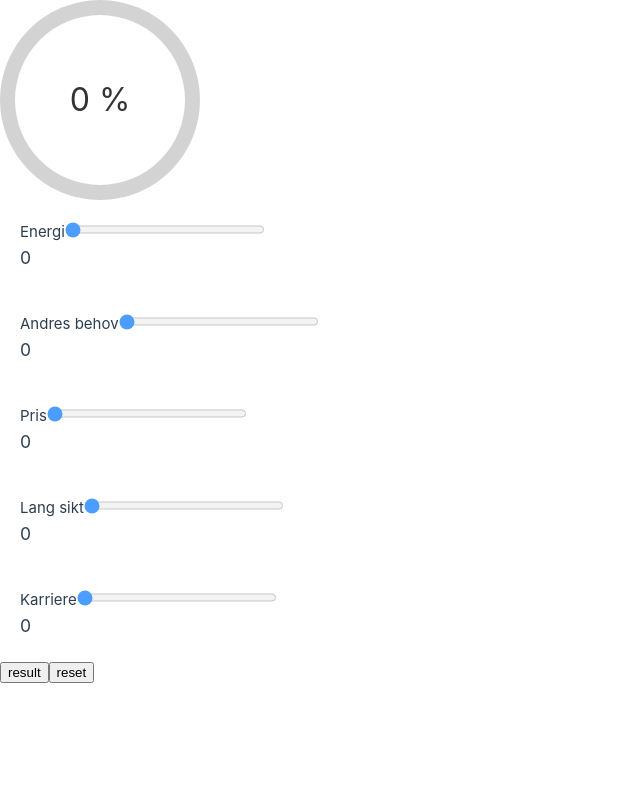
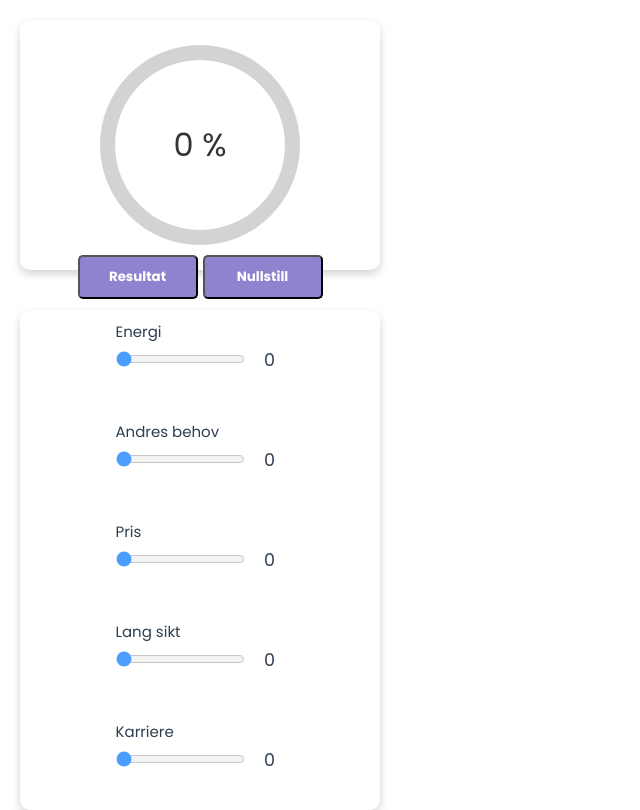
Before and after one commit to AndyKodehode/prioriteringsApp, a Vue app: page / in a window 1280 px wide. Shown: the whole page, without its empty margins (0-640 px from the left). Built offline with nearby package versions, Linux system fonts and the light colour scheme.

Commit message:
basic styling

```diff
--- a/index.html
+++ b/index.html
@@ -3,6 +3,9 @@
   <head>
     <meta charset="UTF-8">
     <link rel="icon" href="/favicon.ico">
+    <link rel="preconnect" href="https://fonts.googleapis.com">
+    <link rel="preconnect" href="https://fonts.gstatic.com" crossorigin>
+    <link href="https://fonts.googleapis.com/css2?family=Nunito:ital,wght@0,200..1000;1,200..1000&family=Poppins:ital,wght@0,100;0,200;0,300;0,400;0,500;0,600;0,700;0,800;0,900;1,100;1,200;1,300;1,400;1,500;1,600;1,700;1,800;1,900&display=swap" rel="stylesheet">
     <meta name="viewport" content="width=device-width, initial-scale=1.0">
     <title>Vite App</title>
   </head>
--- a/src/App.vue
+++ b/src/App.vue
@@ -1,11 +1,19 @@
 <template>
 
 <!--<div class="inner-circle"></div>-->
-<div>
+<div class="body">
+  <section class="topSection">
      <div class="circular-progress" >
         <div class="inner-circle"></div>
         <p class="percentage">{{precent}} %</p>
      </div>
+
+     <div class="buttonDiv">
+        <button class="topBtn" @click="showHideAnswer" >Resultat</button>
+        <button class="topBtn" @click="resetValues" >Nullstill</button>
+     </div>
+  </section>
+
 
 
 
@@ -20,7 +28,7 @@
 
 
 
-   <div v-if="isVisible" >
+   <section class="resultDiv" v-if="isVisible" >
     <ul>
        <li v-if="!energyOff" >
          {{energyMessage}}
@@ -43,64 +51,81 @@
        </li>
 
     </ul>
-  </div>
-  <div v-if="!isVisible">
+  </section>
+
+
+  <section class="sliderSection" v-if="!isVisible">
         <div  @dblclick="energyOff = !energyOff"
             :class="['padding', { notActive: energyOff }]" >
           <!--<input type="checkbox" v-model="energyOff" >-->
-          <div class="innerDiv">
-              <label for="Energi">Energi</label>
+          <div class="slideInnerDiv">
+            <div class="labelDiv">
+              <label class="label" for="Energi">Energi</label>
               <input :disabled="energyOff" class="slider" id="Energi"  @input="handleEnergyChange(values.energyValue)" type="range" min="0" max="5" v-model="values.energyValue">
+            </div>
+            <div class="slideValueDiv">
               <h3>{{values.energyValue}}</h3>
+            </div>
           </div>
         </div>
 
           <div @dblclick=" needOfOtherOff = !needOfOtherOff"
               :class="['padding', { notActive: needOfOtherOff }]">
             <!--<input type="checkbox" v-model="needOfOtherOff"  >-->
-            <label for="AndresBehov">Andres behov</label>
+            <div class="slideInnerDiv">
+              <div class="labelDiv">
+                <label class="label" for="AndresBehov">Andres behov</label>
                 <input :disabled="needOfOtherOff" class="slider" id="AndresBehov"  @input="handleNeedOfOther(values.needOfOhterValue)" type="range" min="0" max="5" v-model="values.needOfOhterValue">
+              </div>
+              <div class="slideValueDiv">
                 <h3>{{values.needOfOhterValue}}</h3>
+              </div>
+            </div>
         </div>
 
 
           <div @dblclick="shortTermOff = !shortTermOff"
               :class="['padding', { notActive:shortTermOff }]">
             <!--<input type="checkbox" v-model="shortTermOff"  >-->
-            <label for="KortSiktig">Pris</label>
+            <div class="slideInnerDiv">
+              <div class="labelDiv">
+                <label class="label" for="KortSiktig">Pris</label>
                 <input :disabled="shortTermOff" class="slider" id="KortSiktig"  @input="handleShortTerm(values.shortTermValue)" type="range" min="0" max="5" v-model="values.shortTermValue">
+              </div>
+              <div class="slideValueDiv">
                 <h3>{{values.shortTermValue}}</h3>
+              </div>
+            </div>
         </div>
 
         <div @dblclick="longTermOff = !longTermOff"
               :class="['padding', { notActive:longTermOff }]">
             <!--<input type="checkbox" v-model="longTermOff"  >-->
-            <label for="Langsiktig">Lang sikt</label>
+            <div class="slideInnerDiv">
+              <div class="labelDiv">
+                <label class="label" for="Langsiktig">Lang sikt</label>
                 <input :disabled="longTermOff" class="slider" id="Langsiktig"  @input="handleLongTerm(values.longTermValue)" type="range" min="0" max="5" v-model="values.longTermValue">
+              </div>
+              <div class="slideValueDiv">
                 <h3>{{values.longTermValue}}</h3>
+              </div>
+            </div>
         </div>
 
         <div @dblclick="careerOff = !careerOff"
               :class="['padding', { notActive:careerOff }]">
             <!--<input type="checkbox"  v-model="careerOff" >-->
-            <label for="Karriere">Karriere</label>
+            <div class="slideInnerDiv">
+                <div class="labelDiv">
+                    <label class="label" for="Karriere">Karriere</label>
                     <input :disabled="careerOff" class="slider" id="Karriere"  @input="handleCareer(values.careerValue)" type="range" min="0" max="5" v-model="values.careerValue">
-            <h3>{{values.careerValue}}</h3>
+                 </div>
+                <div class="slideValueDiv">
+                   <h3 class="slideValueText">{{values.careerValue}}</h3>
                 </div>
             </div>
-
-   <button @click="showHideAnswer" >result</button>
-   <button @click="resetValues" >reset</button>
-
-
-
-
-
-
-
-
-
-
+        </div>
+      </section>
 </div>
 </template>
 
--- a/src/assets/main.css
+++ b/src/assets/main.css
@@ -1,9 +1,29 @@
 @import './base.css';
 @import './progress.css';
 
+.body{
+  max-width: 400px ;
+  display: flex;
+  flex-direction: column;
+  justify-content: center;
+  align-items: center;
+  gap: 20px;
+  font-family: "Poppins", serif;
+}
+
+.sliderSection{
+  display: flex;
+  flex-direction: column;
+  justify-content: center;
+  margin-top: 20px;
+  box-shadow: 0 4px 8px 0 lightgray;
+  width: 90%;
+  border-radius: 10px;
+}
+
 .slider {
-    width: 200px;
-    height: 15px;
+    width: 100%;
+    height: 10px;
     border-radius: 5px;
     background: #d3d3d3;
     outline: none;
@@ -14,18 +34,18 @@
   .slider::-webkit-slider-thumb {
     -webkit-appearance: none;
     appearance: none;
-    width: 25px;
+    width: 7px;
     height: 25px;
     border-radius: 50%;
-    background: #04AA6D;
+    background: #03B5AA;
     cursor: pointer;
   }
 
   .slider::-moz-range-thumb {
-    width: 25px;
+    width: 10px;
     height: 25px;
-    border-radius: 50%;
-    background: #04AA6D;
+    border-radius: 30%;
+    background: #03B5AA;
     cursor: pointer;
   }
 
@@ -47,10 +67,77 @@
   }
 
   .padding{
-    padding: 20px;
+    padding: 10px;
+    display: flex;
+    justify-content: center;
 
   }
 
 .notActive{
-  background-color: red;
+  background-color: rgba(216, 203, 203, 0.51);
 }
+
+.slideInnerDiv{
+  display: flex;
+  justify-content: center;
+  align-items: flex-end;
+  gap: 10px;
+  width: 100%;
+  height: 80px;
+}
+
+.labelDiv{
+  display: flex;
+  flex-direction: column;
+  gap: 10px;
+  height: 100%;
+}
+
+.label{
+  width: 120px;
+}
+
+.slideValueDiv{
+  display: flex;
+  justify-content: center;
+  align-items: center;
+  height: 100%;
+  width: 30px;
+}
+
+.buttonDiv{
+  display: flex;
+  position: absolute;
+  top: 255px;
+  gap: 5px;
+
+
+}
+
+.topSection{
+  width: 90%;
+  height: 250px;
+  box-shadow: 0 4px 8px 0 lightgray;
+  display: flex;
+  flex-direction: column;
+  justify-content: center;
+  align-items: center;
+  border-radius: 10px;
+  padding: 10px;
+  margin-top: 20px;
+}
+
+
+.topBtn{
+  width: 120px;
+  padding: 10px;
+  background-color: #9182D0;
+  border-radius: 5px;
+  font-family: "Poppins", serif;
+  font-weight: 700;
+  color: white;
+}
+
+.resultDiv{
+  margin-top: 20px;
+}
```
Lines whose indentation alone changed are shown as unchanged.
